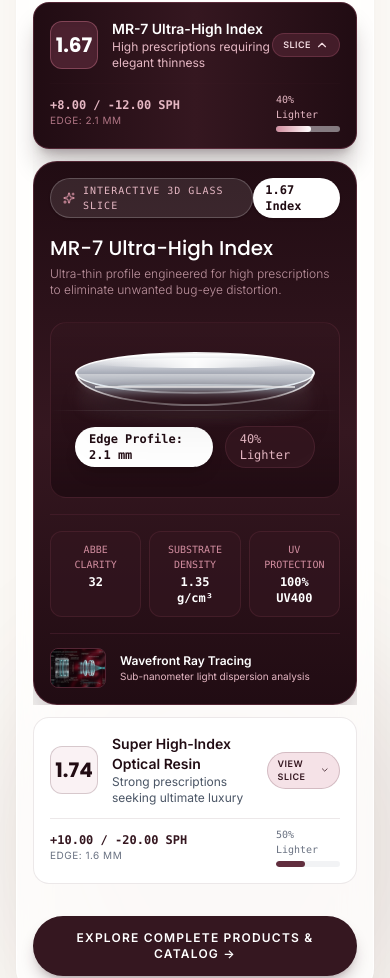
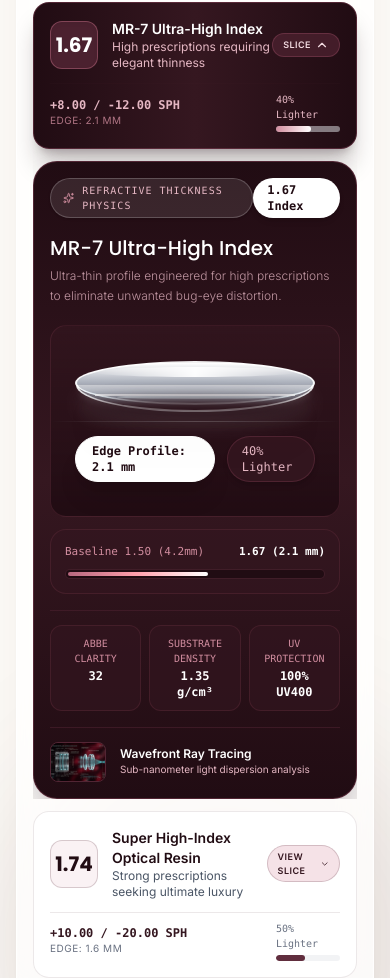
Before and after one commit to B-khushal/clairlens, a React (Vite) app: page / in a window 390 px wide. Shown: the part 3427-4405 px from the top of the page. Built offline with nearby package versions, Linux system fonts and the light colour scheme.

Commit message:
Enhance lens thickness visual contrast and add 1.50 baseline comparison spectrum bar

```diff
--- a/src/components/LensIndex.tsx
+++ b/src/components/LensIndex.tsx
@@ -9,8 +9,17 @@ interface GlassSliceVisualizerProps {
 }
 
 function GlassSliceVisualizer({ activeIndex, isMobile = false }: GlassSliceVisualizerProps) {
-  // Map thickness percentage to 3D glass disc edge height (1.50 -> 36px, 1.56 -> 28px, 1.60 -> 21px, 1.67 -> 15px, 1.74 -> 10px)
-  const sliceHeight = Math.max(10, Math.round((activeIndex.thickness / 100) * 36));
+  // Dynamic edge height calculation: 1.50 = 48px down to 1.74 = 10px for maximum visual thickness contrast
+  const edgeHeights: Record<string, number> = {
+    '1.50': 48,
+    '1.56': 36,
+    '1.59': 30,
+    '1.60': 24,
+    '1.67': 17,
+    '1.74': 10
+  };
+
+  const sliceHeight = edgeHeights[activeIndex.id] || 24;
 
   return (
     <div className={`rounded-3xl bg-gradient-to-b from-wine-950 via-wine-900 to-wine-950 text-white border border-wine-500/30 shadow-2xl shadow-wine-950/40 relative overflow-hidden ${
@@ -21,9 +30,9 @@ function GlassSliceVisualizer({ activeIndex, isMobile = false }: GlassSliceVisua
       <div className="flex items-center justify-between mb-4 relative z-10">
         <div className="inline-flex items-center gap-2 px-3 py-1 rounded-full bg-white/10 border border-white/20 text-[10px] uppercase font-mono tracking-widest text-wine-200 shadow-sm">
           <Sparkles className="w-3.5 h-3.5 text-wine-300" />
-          Interactive 3D Glass Slice
+          Refractive Thickness Physics
         </div>
-        <span className="text-xs font-mono font-bold px-3 py-1 rounded-full bg-white text-wine-950 shadow-sm">
+        <span className="text-xs font-mono font-bold px-3.5 py-1 rounded-full bg-white text-wine-950 shadow-md">
           {activeIndex.index} Index
         </span>
       </div>
@@ -31,26 +40,26 @@ function GlassSliceVisualizer({ activeIndex, isMobile = false }: GlassSliceVisua
       <h3 className="font-serif text-xl sm:text-2xl text-white mb-1 relative z-10 font-medium">
         {activeIndex.material}
       </h3>
-      <p className="text-xs text-wine-200/80 mb-6 relative z-10 font-light">
+      <p className="text-xs text-wine-200/80 mb-5 relative z-10 font-light leading-relaxed">
         {activeIndex.description}
       </p>
 
       {/* Selected 3D Glass Disc Display Box */}
-      <div className="relative h-44 sm:h-52 my-4 rounded-2xl bg-gradient-to-b from-wine-900/60 to-wine-950 border border-wine-700/40 flex flex-col items-center justify-center p-6 overflow-hidden">
+      <div className="relative h-48 sm:h-56 my-3 rounded-2xl bg-gradient-to-b from-wine-900/60 to-wine-950 border border-wine-700/40 flex flex-col items-center justify-center p-6 overflow-hidden">
 
-        {/* Background Optical Light Rays */}
-        <div className="absolute inset-0 flex items-center justify-center opacity-30 pointer-events-none">
+        {/* Optical Center Alignment Line */}
+        <div className="absolute inset-0 flex items-center justify-center opacity-25 pointer-events-none">
           <div className="w-full h-[1px] bg-gradient-to-r from-transparent via-white to-transparent" />
         </div>
 
         <AnimatePresence mode="wait">
           <motion.div
             key={activeIndex.id}
-            initial={{ opacity: 0, scale: 0.9, y: 10 }}
+            initial={{ opacity: 0, scale: 0.92, y: 12 }}
             animate={{ opacity: 1, scale: 1, y: 0 }}
-            exit={{ opacity: 0, scale: 0.9, y: -10 }}
+            exit={{ opacity: 0, scale: 0.92, y: -12 }}
             transition={{ duration: 0.35, ease: 'easeOut' }}
-            className="w-full max-w-[280px] flex flex-col items-center relative z-10"
+            className="w-full max-w-[290px] flex flex-col items-center relative z-10"
           >
             {/* 3D Glass Disc */}
             <div className="relative w-full flex flex-col items-center">
@@ -58,22 +67,22 @@ function GlassSliceVisualizer({ activeIndex, isMobile = false }: GlassSliceVisua
               {/* Top Glass Surface Ellipse */}
               <div
                 className="w-full rounded-[100%] border-2 border-white/90 bg-gradient-to-b from-white via-sky-100/70 to-white/40 shadow-xl shadow-white/20 relative overflow-hidden transition-all duration-500"
-                style={{ height: '42px' }}
+                style={{ height: '44px' }}
               >
-                {/* Specular Shine Sweep */}
+                {/* Specular Shine Sweeps */}
                 <div className="absolute top-1 left-4 right-4 h-2.5 rounded-[100%] bg-gradient-to-r from-transparent via-white to-transparent opacity-95" />
                 <div className="absolute bottom-1 left-10 right-10 h-1 rounded-[100%] bg-white/60" />
               </div>
 
-              {/* Glass Bevel Side Rim (Height determined by selected Index Thickness!) */}
+              {/* Glass Bevel Side Rim (Edge Height scaled dynamically by Index!) */}
               <div
                 className="w-[99.4%] -mt-5 border-x-2 border-b-2 border-white/80 bg-gradient-to-b from-white/40 via-sky-200/30 to-wine-900/70 shadow-2xl relative flex items-center justify-center transition-all duration-500"
                 style={{
-                  height: `${sliceHeight + 12}px`,
+                  height: `${sliceHeight + 10}px`,
                   borderRadius: '0 0 50% 50% / 0 0 100% 100%'
                 }}
               >
-                {/* Inner Refraction Line */}
+                {/* Inner Optical Refraction Line */}
                 <div className="w-[85%] h-[1.5px] bg-white/70 -mt-1" />
               </div>
 
@@ -82,12 +91,12 @@ function GlassSliceVisualizer({ activeIndex, isMobile = false }: GlassSliceVisua
 
             </div>
 
-            {/* Edge Thickness Badge Callout */}
-            <div className="mt-4 flex items-center gap-3">
-              <div className="px-3.5 py-1 rounded-full bg-white text-wine-950 text-xs font-mono font-bold shadow-lg">
+            {/* Edge Profile Measurement Callout */}
+            <div className="mt-5 flex items-center gap-3">
+              <div className="px-4 py-1.5 rounded-full bg-white text-wine-950 text-xs font-mono font-bold shadow-xl border border-white">
                 Edge Profile: {activeIndex.edgeThicknessMm}
               </div>
-              <div className="px-3.5 py-1 rounded-full bg-wine-900/90 text-wine-200 text-xs font-mono border border-wine-700/50">
+              <div className="px-3.5 py-1.5 rounded-full bg-wine-900/90 text-wine-200 text-xs font-mono border border-wine-700/60 shadow-md">
                 {activeIndex.weightReduction}
               </div>
             </div>
@@ -96,8 +105,24 @@ function GlassSliceVisualizer({ activeIndex, isMobile = false }: GlassSliceVisua
 
       </div>
 
+      {/* Visual Thickness Spectrum Bar */}
+      <div className="p-3.5 rounded-2xl bg-wine-900/60 border border-wine-700/40 mb-4 relative z-10">
+        <div className="flex items-center justify-between text-[11px] font-mono mb-2">
+          <span className="text-wine-300">Baseline 1.50 (4.2mm)</span>
+          <span className="text-white font-bold">{activeIndex.index} ({activeIndex.edgeThicknessMm})</span>
+        </div>
+        <div className="w-full h-2.5 bg-wine-950 rounded-full overflow-hidden p-0.5 border border-wine-700/50">
+          <motion.div
+            initial={{ width: '0%' }}
+            animate={{ width: `${activeIndex.thickness}%` }}
+            transition={{ duration: 0.5 }}
+            className="h-full rounded-full bg-gradient-to-r from-wine-400 via-rose-300 to-white shadow-sm"
+          />
+        </div>
+      </div>
+
       {/* Selected Index Metric Specs Grid */}
-      <div className="grid grid-cols-3 gap-2 sm:gap-2.5 pt-4 border-t border-wine-800/60 text-center relative z-10">
+      <div className="grid grid-cols-3 gap-2 sm:gap-2.5 pt-3.5 border-t border-wine-800/60 text-center relative z-10">
         <div className="p-2.5 rounded-xl bg-wine-900/60 border border-wine-700/40">
           <div className="text-[10px] text-wine-300 font-mono uppercase">Abbe Clarity</div>
           <div className="text-xs sm:text-sm font-semibold font-mono text-white mt-0.5">{activeIndex.abbeyValue}</div>
```
